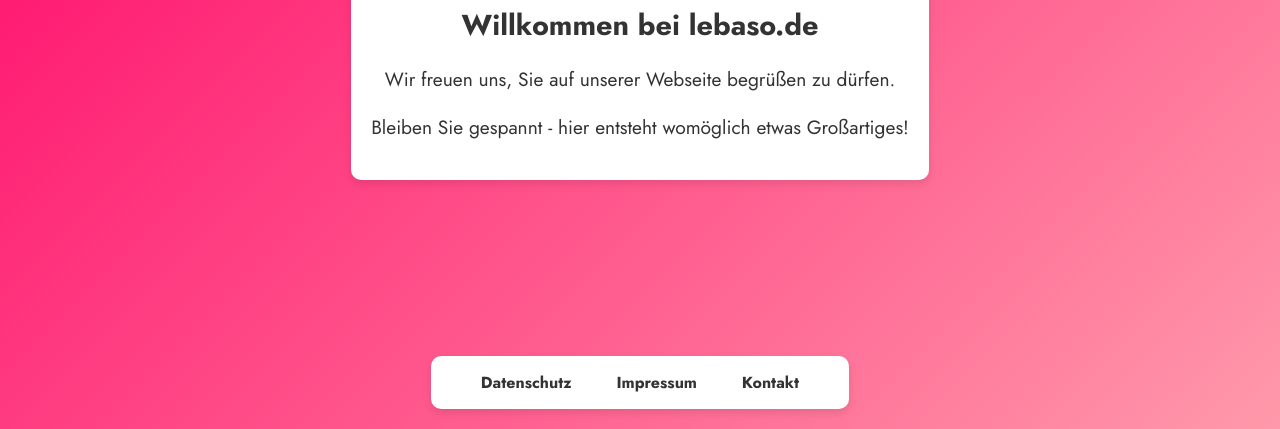
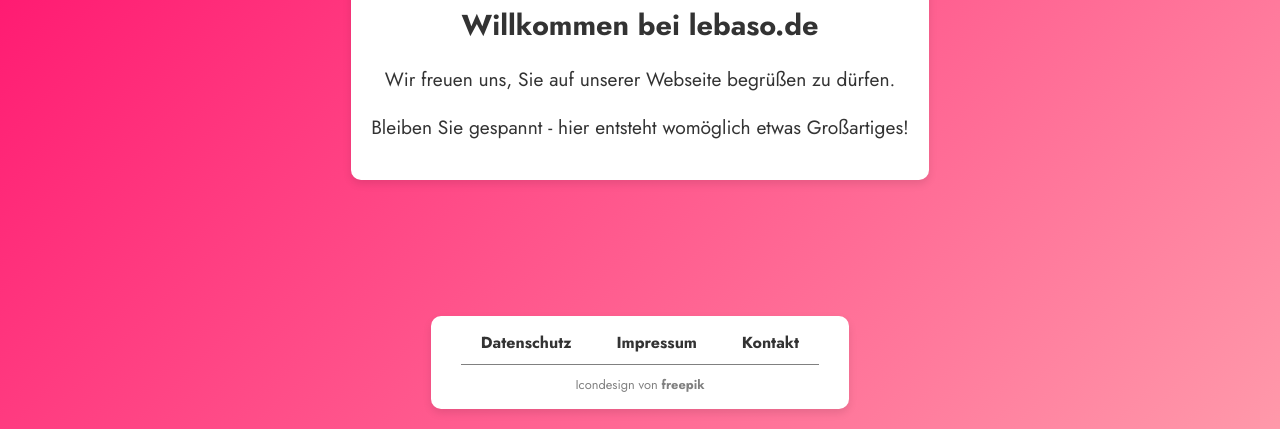
Before and after one commit to JojoBr0/pagetest, a plain HTML site: page index.html in a window 1280 px wide. Shown: the part 371-800 px from the top of the page. Drawn offline with Linux system fonts and the light colour scheme.

Commit message:
add icon link

```diff
--- a/index.html
+++ b/index.html
@@ -94,6 +94,25 @@
             text-decoration: underline;
         }
 
+        .icon-credit {
+            font-size: 0.8em; /* Schriftgröße des "Icon von" Abschnitts verkleinern */
+            display: block; /* Zeile block anzeigen */
+            text-align: center; /* Zentriert den Text */
+            margin-top: 10px;
+            color: gray; /* Text grau färben */
+        }
+
+        .icon-credit a {
+            margin: 0; /* Zwischenraum zwischen "Icon von" und dem Link entfernen */
+            color: gray; /* Link grau färben */
+        }
+
+        hr {
+            border: none;
+            border-top: 1px solid gray; /* Querstrich grau färben */
+            margin: 10px 0; /* Abstand um den Querstrich */
+        }
+
         /* Pop-up Hintergrund */
         .popup {
             display: none;
@@ -148,6 +167,8 @@
         <a href="#" id="datenschutz-link">Datenschutz</a>
         <a href="#" id="impressum-link">Impressum</a>
         <a href="mailto:contact@lebaso.de">Kontakt</a>
+        <hr> <!-- Querstrich -->
+        <span class="icon-credit">Icondesign von <a href="http://www.freepik.com" target="_blank">freepik</a></span>
     </footer>
 
     <div class="popup" id="datenschutz-popup">
```
